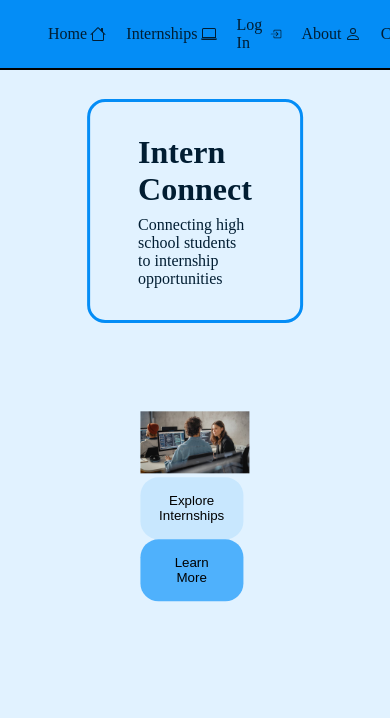
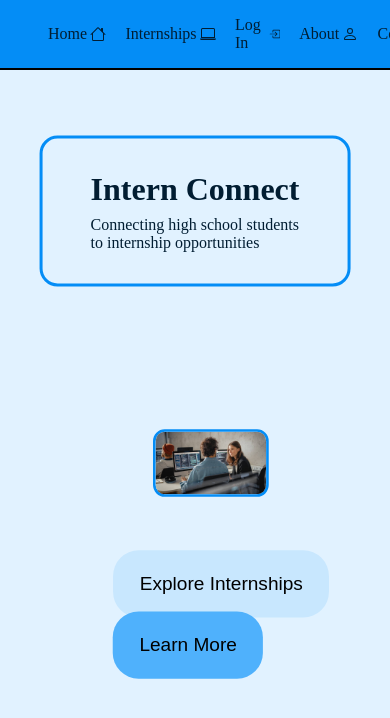
Before and after one commit to chase-west/intern-connect, a plain HTML site: page index.html in a window 390 px wide. Shown: the top 718 px of the page. Drawn offline with Linux system fonts and the light colour scheme.

Commit message:
adjusted views

```diff
--- a/css/styles.css
+++ b/css/styles.css
@@ -35,7 +35,7 @@ body {
 }
 
 .nav-item {
-  margin-right: 20px;
+  margin-right: 1.2em;
   transition: all 0.3s;
   display: flex;
   align-items: center;
@@ -71,11 +71,15 @@ body {
 }
 
 .intern-connect h1 {
-  font-size: 3em;
+  font-size: 7em; /* Fixed font size, adjust as needed */
   font-weight: 700;
   color: var(--text);
   margin-bottom: 0.5rem;
+  white-space: nowrap; /* Prevent text from wrapping to the next line */
+  overflow: hidden; /* Hide overflow text */
+  text-overflow: ellipsis; /* Add ellipsis (...) when text overflows */
 }
+
 
 .intern-connect p {
   font-size: 1.5em;
@@ -87,7 +91,7 @@ body {
 .description {
   position: fixed;
   top: 50%;
-  left: 73%;
+  left: 70%;
   transform: translate(-50%, -50%);
   overflow: hidden;
   border-radius: 18px;
@@ -95,11 +99,21 @@ body {
   transition: all 0.5s ease;
 }
 
+.description img {
+  width: 100%;
+  height: 100%;
+  border-radius: 18px;
+  margin-bottom: 1em;
+  border: var(--accent) 0.3em solid;
+}
+
 .description button {
+  scale: 1.4;
   border: none;
   padding: 1.2em 1.4em;
   border-radius: 18px;
-  margin-right: 0.5em;
+  margin-left: 4em;
+  margin-right: 0.4em;
 }
 
 #explore:hover, #learn:hover {
@@ -143,16 +157,32 @@ body {
   }
 }
 
+@media screen and (max-width: 1643px) {
+  .intern-connect h1 {
+    font-size: 4em;
+  }
+  .description {
+    transform: translate(-34%, -30%);
+    scale: 1.3;
+  }
+  .description button {
+    overflow: hidden;
+    white-space: nowrap;
+    scale: 1.1;
+    transform: translate(5%, -5%);
+    margin-right: 1em;
+    margin-left: 1em;
+  }
+}
+
 @media screen and (max-width: 643px) {
-  .intern-connect {
-    padding: none;
+
+  .navbar {
+
   }
 
   .intern-connect h1 {
     font-size: 2em;
-    text-align: justify;
-    display: inline-block;
-    width: 100%;
   }
 
   .intern-connect p {
@@ -160,6 +190,9 @@ body {
   }
 
   .description img {
-    max-width: 100%;
+    scale: 0.5;
+  }
+  .description button {
+
   }
 }
```
